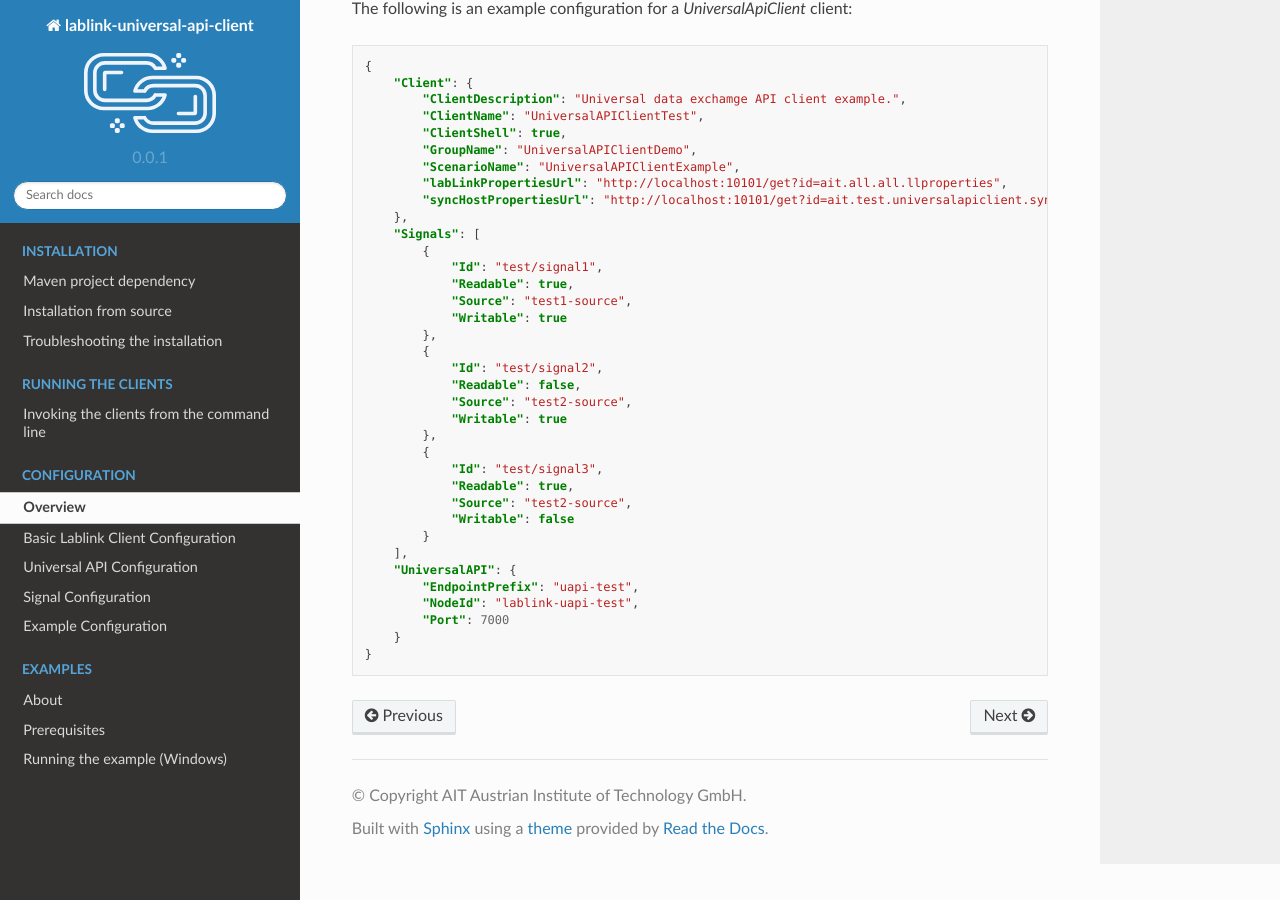
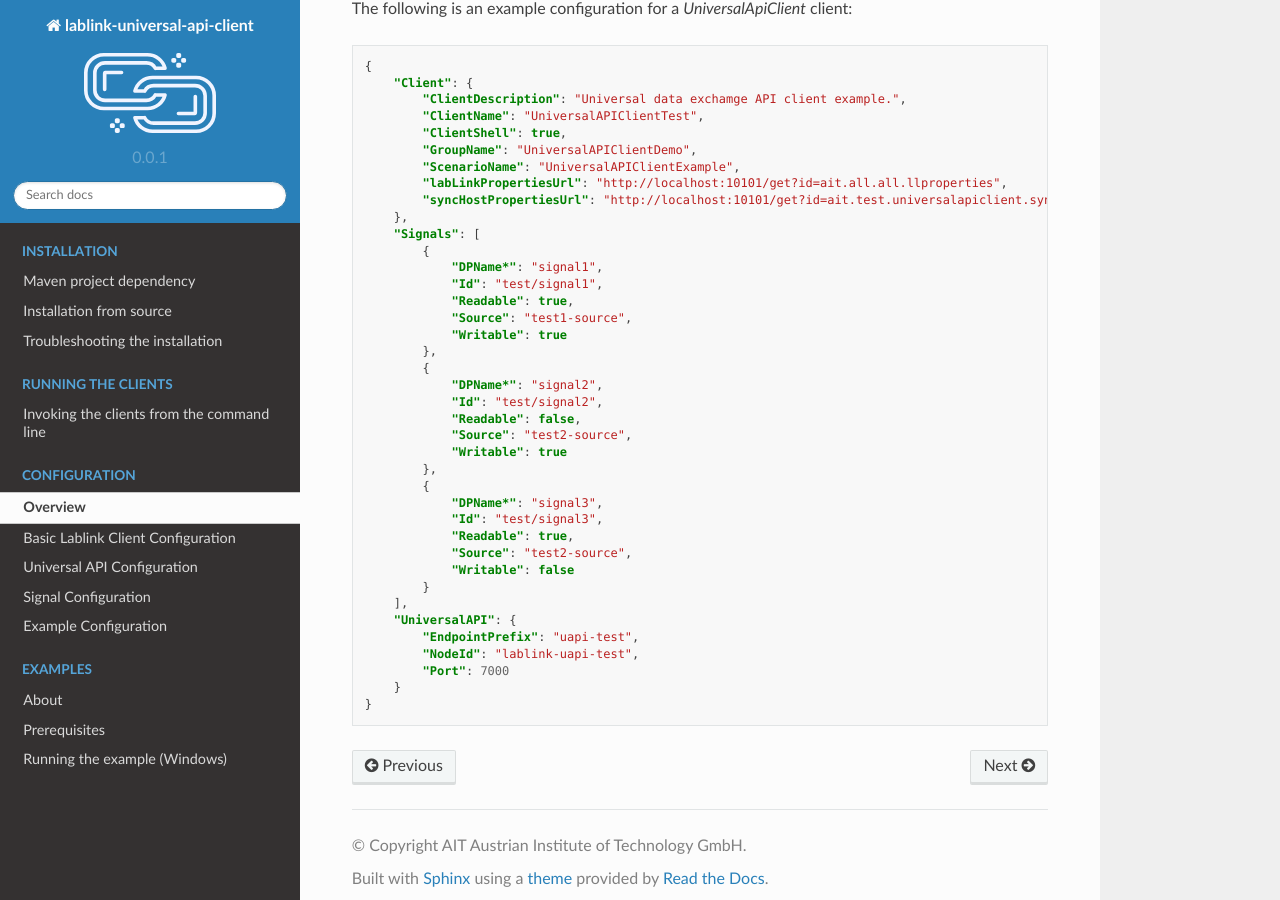
Before and after one commit to AIT-Lablink/lablink-universal-api-client, a Sphinx documentation site: the page built from docs/configuration.rst, in a window 1280 px wide and 900 px high, scrolled down 1472 px. Built offline with Sphinx 7.4.7 and the Read the Docs theme 2.0.0, drawn with Linux system fonts in a browser that asks for light colours.

Commit message:
update docs: add 'DPName' in configuration example

```diff
--- a/docs/configuration.rst
+++ b/docs/configuration.rst
@@ -74,18 +74,21 @@ The following is an example configuration for a *UniversalApiClient* client:
        },
        "Signals": [
            {
+               "DPName*": "signal1",
                "Id": "test/signal1",
                "Readable": true,
                "Source": "test1-source",
                "Writable": true
            },
            {
+               "DPName*": "signal2",
                "Id": "test/signal2",
                "Readable": false,
                "Source": "test2-source",
                "Writable": true
            },
            {
+               "DPName*": "signal3",
                "Id": "test/signal3",
                "Readable": true,
                "Source": "test2-source",
```
